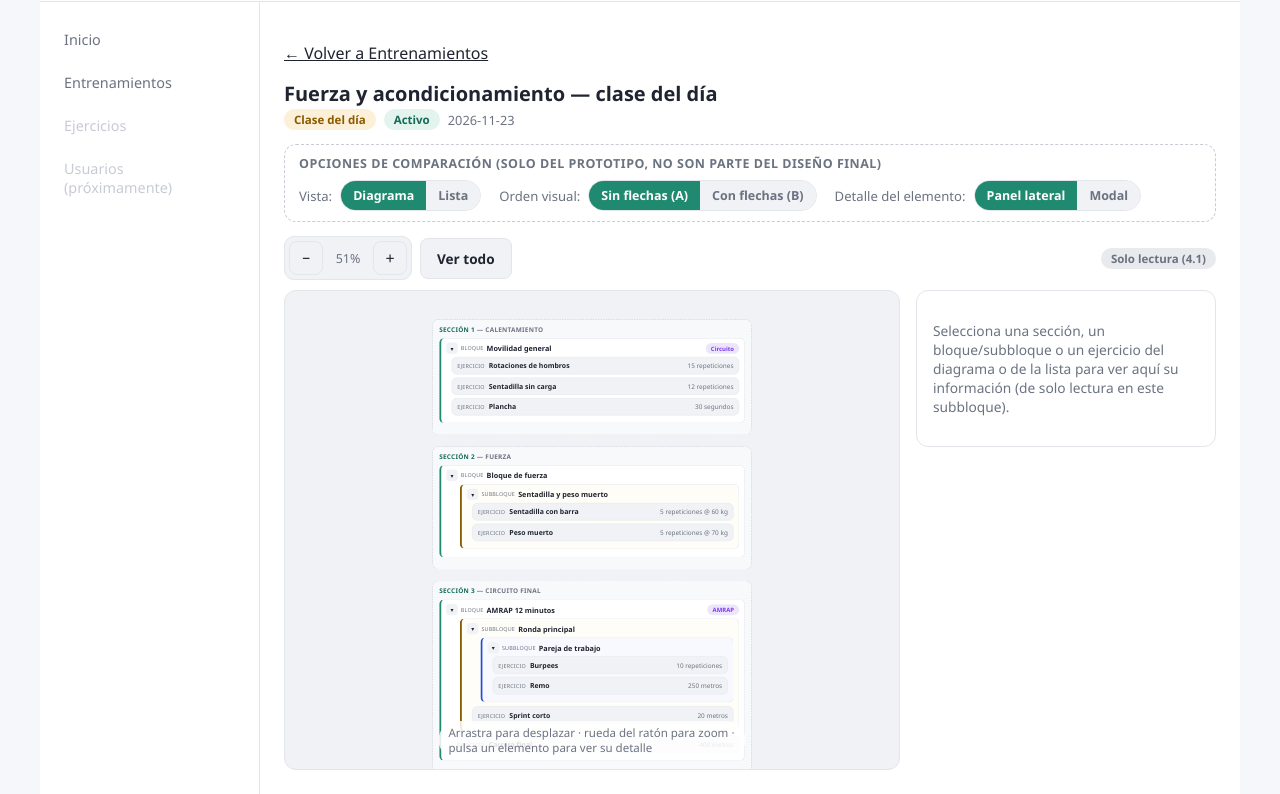
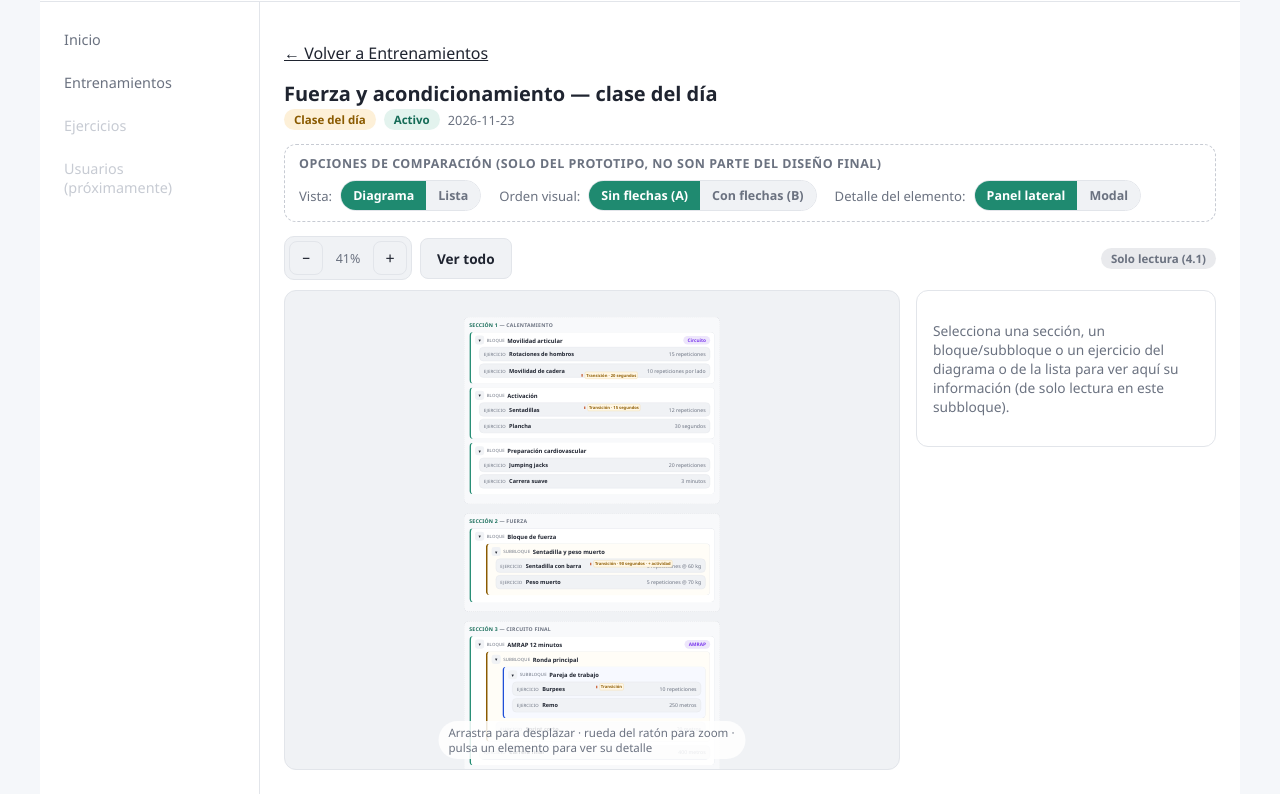
Before and after one commit to danihengon/WodFlowx-prototipos, a plain HTML site: page bloque4/4.1-visualizacion/index.html in a window 1280 px wide. Shown: the part 83-877 px from the top of the page. Drawn offline with Linux system fonts and the light colour scheme.

Commit message:
Ajusta el prototipo 4.1: flechas de secuencia visibles y varios grupos por seccion
Las flechas no se veian porque .canvas-svg-layer se pintaba detras de
.canvas-tree (ambos con z-index:auto dentro del contexto de apilamiento
que crea el transform de zoom/paneo, pintados en orden de DOM: el SVG
iba antes). Corregido con z-index explicito. Ademas, los conectores
usaban el centro de cada tarjeta como punto de conexion, quedando casi
enteramente ocultos tras su fondo opaco; ahora usan el borde (inferior
del origen, superior del destino), viven en el hueco entre tarjetas y
nunca atraviesan el contenido. Las etiquetas de transicion llevan ahora
un fondo propio para no confundirse con el texto de al lado.

Las flechas de secuencia (orden visual, sin Transition en PostgreSQL)
se distinguen de las transiciones reales (naranja discontinuo, con
duracion/actividad) y ademas de las conexiones entre grupos (mas
gruesas) frente a las conexiones entre ejercicios (mas finas).

La seccion "Calentamiento" pasa a tener tres grupos principales
consecutivos (Movilidad articular / Activacion / Preparacion
cardiovascular), con una transicion real entre los dos primeros --
verificado en TransitionService.java que dos grupos principales de la
misma seccion comparten contenedor (section_id) y pueden conectarse--
y solo orden visual (sin transicion) entre el segundo y el tercero,
para poder comparar ambos casos.

```diff
--- a/bloque4/4.1-visualizacion/app.js
+++ b/bloque4/4.1-visualizacion/app.js
@@ -20,6 +20,7 @@
 
   var dataIndex = {}; // key -> { type, data, depth }
   var flowNameIndex = {}; // flowElementId -> nombre legible
+  var flowTypeIndex = {}; // flowElementId -> 'group' | 'exercise'
   var nodeElements = {}; // key -> elemento DOM del diagrama actual
   var flowIndex = {}; // flowElementId -> elemento DOM del diagrama actual
   var orderContainers = []; // listas de flowElementId en orden, por contenedor
@@ -54,11 +55,13 @@
   function indexExercise(e) {
     dataIndex[exKey(e)] = { type: "exercise", data: e };
     flowNameIndex[e.flowElementId] = e.exerciseName;
+    flowTypeIndex[e.flowElementId] = "exercise";
   }
 
   function indexGroup(g, depth) {
     dataIndex[groupKey(g)] = { type: "group", data: g, depth: depth };
     flowNameIndex[g.flowElementId] = g.name;
+    flowTypeIndex[g.flowElementId] = "group";
     g.content.slice().forEach(function (ci) {
       if (ci.kind === "group") {
         indexGroup(ci.item, depth + 1);
@@ -438,6 +441,11 @@
   }
 
   // ---------- Flechas (SVG) ----------
+  // Dos familias claramente distintas, para no confundir nunca una con
+  // otra: "order-*" son conexiones puramente visuales (el orden dentro de
+  // un mismo contenedor, deducido de "position"; no implican ninguna fila
+  // TRANSITION en PostgreSQL) y "transition" es la única que representa
+  // una Transition real y persistida (origen/destino/duración/actividad).
   var markersReady = false;
   function ensureArrowMarkers(svg) {
     if (markersReady) {
@@ -446,18 +454,19 @@
     var ns = "http://www.w3.org/2000/svg";
     var defs = document.createElementNS(ns, "defs");
     [
-      { id: "arrow-order", color: "#b7bdc7" },
-      { id: "arrow-transition", color: "#c2410c" },
+      { id: "arrow-order-exercise", color: "#9aa1ad", size: 7 },
+      { id: "arrow-order-group", color: "#64748b", size: 9 },
+      { id: "arrow-transition", color: "#c2410c", size: 9 },
     ].forEach(function (m) {
       var marker = document.createElementNS(ns, "marker");
       marker.setAttribute("id", m.id);
-      marker.setAttribute("markerWidth", "8");
-      marker.setAttribute("markerHeight", "8");
-      marker.setAttribute("refX", "6");
-      marker.setAttribute("refY", "3");
+      marker.setAttribute("markerWidth", String(m.size));
+      marker.setAttribute("markerHeight", String(m.size));
+      marker.setAttribute("refX", String(m.size - 2));
+      marker.setAttribute("refY", String(m.size / 2));
       marker.setAttribute("orient", "auto");
       var path = document.createElementNS(ns, "path");
-      path.setAttribute("d", "M0,0 L6,3 L0,6 Z");
+      path.setAttribute("d", "M0,0 L" + (m.size - 2) + "," + m.size / 2 + " L0," + m.size + " Z");
       path.setAttribute("fill", m.color);
       marker.appendChild(path);
       defs.appendChild(marker);
@@ -478,41 +487,65 @@
     return !!el && el.getClientRects().length > 0;
   }
 
-  function drawLine(svg, p1, p2, type, transition) {
+  // Punto de conexión en el borde (no en el centro) del nodo que queda
+  // "antes" verticalmente: así el conector vive en el hueco entre
+  // tarjetas, nunca atraviesa ni oculta el contenido de ninguna de ellas.
+  function edgePoints(aEl, bEl) {
+    var ra = nodeRect(aEl);
+    var rb = nodeRect(bEl);
+    if (ra.top <= rb.top) {
+      return {
+        p1: { x: ra.left + ra.width / 2, y: ra.top + ra.height },
+        p2: { x: rb.left + rb.width / 2, y: rb.top },
+      };
+    }
+    return {
+      p1: { x: ra.left + ra.width / 2, y: ra.top },
+      p2: { x: rb.left + rb.width / 2, y: rb.top + rb.height },
+    };
+  }
+
+  function drawLine(svg, p1, p2, markerId, strokeColor, strokeWidth, dashed, label) {
     var ns = "http://www.w3.org/2000/svg";
     var line = document.createElementNS(ns, "line");
     line.setAttribute("x1", p1.x);
     line.setAttribute("y1", p1.y);
     line.setAttribute("x2", p2.x);
     line.setAttribute("y2", p2.y);
-    if (type === "transition") {
-      line.setAttribute("stroke", "#c2410c");
-      line.setAttribute("stroke-width", "2.5");
+    line.setAttribute("stroke", strokeColor);
+    line.setAttribute("stroke-width", String(strokeWidth));
+    if (dashed) {
       line.setAttribute("stroke-dasharray", "7,5");
-      line.setAttribute("marker-end", "url(#arrow-transition)");
-    } else {
-      line.setAttribute("stroke", "#b7bdc7");
-      line.setAttribute("stroke-width", "1.5");
-      line.setAttribute("marker-end", "url(#arrow-order)");
     }
+    line.setAttribute("marker-end", "url(#" + markerId + ")");
     svg.appendChild(line);
 
-    if (type === "transition") {
-      var midX = (p1.x + p2.x) / 2;
-      var midY = (p1.y + p2.y) / 2;
-      var parts = ["Transición"];
-      if (transition.duration) {
-        parts.push(transition.duration.value + " " + transition.duration.unit);
-      }
-      if (transition.activity) {
-        parts.push("+ actividad");
-      }
+    if (label) {
+      // Ancla a la izquierda (no al punto medio): los nodos (ejercicio o
+      // grupo) muestran su propio texto pegado a los bordes izquierdo y
+      // derecho, así que un punto medio cualquiera puede caer encima de
+      // ese texto. Partir siempre desde el borde izquierdo del más
+      // estrecho de los dos extremos evita esa zona. Además se añade un
+      // rectángulo de fondo detrás del texto (medido con getBBox tras
+      // insertarlo), para que nunca quede ilegible sobre lo que haya
+      // debajo, sea texto de un nodo o la propia línea.
+      var labelX = Math.min(p1.x, p2.x) + 10;
+      var labelY = (p1.y + p2.y) / 2 + 3;
       var text = document.createElementNS(ns, "text");
-      text.setAttribute("x", midX + 6);
-      text.setAttribute("y", midY - 6);
+      text.setAttribute("x", labelX);
+      text.setAttribute("y", labelY);
       text.setAttribute("class", "arrow-label");
-      text.textContent = parts.join(" · ");
+      text.textContent = label;
       svg.appendChild(text);
+      var bbox = text.getBBox();
+      var bg = document.createElementNS(ns, "rect");
+      bg.setAttribute("x", bbox.x - 3);
+      bg.setAttribute("y", bbox.y - 2);
+      bg.setAttribute("width", bbox.width + 6);
+      bg.setAttribute("height", bbox.height + 4);
+      bg.setAttribute("rx", "3");
+      bg.setAttribute("class", "arrow-label-bg");
+      svg.insertBefore(bg, text);
     }
   }
 
@@ -522,6 +555,7 @@
     if (!svg || !treeRoot) {
       return;
     }
+    treeRoot.classList.toggle("arrows-on", orderStyleMode === "B");
     while (svg.firstChild) {
       svg.removeChild(svg.firstChild);
     }
@@ -532,11 +566,6 @@
     svg.setAttribute("width", w);
     svg.setAttribute("height", h);
 
-    function center(el) {
-      var r = nodeRect(el);
-      return { x: r.left + r.width / 2, y: r.top + r.height / 2 };
-    }
-
     if (orderStyleMode === "B") {
       orderContainers.forEach(function (ids) {
         for (var i = 0; i < ids.length - 1; i++) {
@@ -545,7 +574,13 @@
           if (!isVisible(a) || !isVisible(b)) {
             continue;
           }
-          drawLine(svg, center(a), center(b), "order");
+          var bothGroups = flowTypeIndex[ids[i]] === "group" && flowTypeIndex[ids[i + 1]] === "group";
+          var pts = edgePoints(a, b);
+          if (bothGroups) {
+            drawLine(svg, pts.p1, pts.p2, "arrow-order-group", "#64748b", 2.5, false, null);
+          } else {
+            drawLine(svg, pts.p1, pts.p2, "arrow-order-exercise", "#9aa1ad", 1.5, false, null);
+          }
         }
       });
     }
@@ -556,7 +591,15 @@
       if (!isVisible(a) || !isVisible(b)) {
         return;
       }
-      drawLine(svg, center(a), center(b), "transition", t);
+      var parts = ["Transición"];
+      if (t.duration) {
+        parts.push(t.duration.value + " " + t.duration.unit);
+      }
+      if (t.activity) {
+        parts.push("+ actividad");
+      }
+      var pts = edgePoints(a, b);
+      drawLine(svg, pts.p1, pts.p2, "arrow-transition", "#c2410c", 2.5, true, parts.join(" · "));
     });
   }
 
--- a/bloque4/4.1-visualizacion/data.js
+++ b/bloque4/4.1-visualizacion/data.js
@@ -60,6 +60,13 @@ var WORKOUT_TREE = {
 
   sections: [
     {
+      // Tres grupos principales consecutivos, para comprobar cómo se
+      // representan varios bloques dentro de una misma sección: su orden,
+      // las flechas de secuencia entre ellos, y una transición real entre
+      // los dos primeros (el backend sí lo permite: dos grupos principales
+      // de la misma sección comparten "section_id" como contenedor —
+      // TransitionService.requireSameContainer, verificado en el código
+      // real antes de añadir esta transición ficticia).
       sectionId: 1,
       position: 1,
       name: "Calentamiento",
@@ -70,20 +77,55 @@ var WORKOUT_TREE = {
           group: grp(
             11,
             1001,
-            "Movilidad general",
-            "Dos pasadas suaves, sin carga, para preparar la sesión.",
+            "Movilidad articular",
+            "Pasada suave, sin carga, para preparar la sesión.",
             [
               contentItem(1, exOcc(2001, 2001, "Rotaciones de hombros", "15 repeticiones", [
                 { label: "Repeticiones", value: "15" },
               ])),
-              contentItem(2, exOcc(2002, 2002, "Sentadilla sin carga", "12 repeticiones", [
+              contentItem(2, exOcc(2010, 2010, "Movilidad de cadera", "10 repeticiones por lado", [
+                { label: "Repeticiones", value: "10 por lado" },
+              ])),
+            ],
+            { dynamicName: "Circuito", parameters: [{ label: "Rondas", value: "2" }] }
+          ),
+        },
+        {
+          sectionGroupId: 104,
+          position: 2,
+          group: grp(
+            17,
+            1007,
+            "Activación",
+            "",
+            [
+              contentItem(1, exOcc(2002, 2002, "Sentadillas", "12 repeticiones", [
                 { label: "Repeticiones", value: "12" },
               ])),
-              contentItem(3, exOcc(2003, 2003, "Plancha", "30 segundos", [
+              contentItem(2, exOcc(2003, 2003, "Plancha", "30 segundos", [
                 { label: "Duración", value: "30 s" },
               ])),
             ],
-            { dynamicName: "Circuito", parameters: [{ label: "Rondas", value: "2" }] }
+            null
+          ),
+        },
+        {
+          sectionGroupId: 105,
+          position: 3,
+          group: grp(
+            18,
+            1008,
+            "Preparación cardiovascular",
+            "",
+            [
+              contentItem(1, exOcc(2013, 2013, "Jumping jacks", "20 repeticiones", [
+                { label: "Repeticiones", value: "20" },
+              ])),
+              contentItem(2, exOcc(2014, 2014, "Carrera suave", "3 minutos", [
+                { label: "Duración", value: "3 min" },
+              ])),
+            ],
+            null
           ),
         },
       ],
@@ -195,6 +237,20 @@ var WORKOUT_TREE = {
   // sean visualmente consecutivos, porque están en contenedores distintos).
   transitions: [
     {
+      // Transición real entre dos GRUPOS PRINCIPALES de la misma sección
+      // (Movilidad articular -> Activación, ambos de "Calentamiento").
+      // Válida porque comparten section_id como contenedor (ver nota más
+      // arriba); el tercer grupo (Preparación cardiovascular) queda unido
+      // al segundo solo por orden visual, sin ninguna transición real, a
+      // propósito, para poder comparar ambos casos en el mismo lienzo.
+      transitionId: 9004,
+      originFlowElementId: 1001,
+      destinationFlowElementId: 1007,
+      description: "Cambio de bloque",
+      duration: { value: 20, unit: "segundos" },
+      activity: null,
+    },
+    {
       transitionId: 9001,
       originFlowElementId: 2002,
       destinationFlowElementId: 2003,
--- a/bloque4/4.1-visualizacion/editor.css
+++ b/bloque4/4.1-visualizacion/editor.css
@@ -169,13 +169,30 @@
   left: 0;
   pointer-events: none;
   overflow: visible;
+  /* .canvas-world tiene un transform aplicado por JS (zoom/paneo), lo que
+     lo convierte en contexto de apilamiento. Dentro de él, este SVG
+     aparece antes que .canvas-tree en el DOM: sin z-index, ambos tienen
+     z-index:auto y se pintan en orden de DOM, así que el SVG quedaba
+     detrás de las tarjetas de nodo (de fondo opaco) y las flechas
+     aparecían casi totalmente ocultas. z-index lo sube por encima. */
+  z-index: 2;
 }
 
 .canvas-tree {
   position: relative;
+  z-index: 1;
   display: flex;
   flex-direction: column;
   gap: 22px;
+}
+
+/* Hueco algo mayor entre hermanos cuando el modo "con flechas" está
+   activo, para que el conector y su etiqueta quepan con claridad en el
+   espacio entre tarjetas, sin solaparse con el texto. Solo afecta al
+   espaciado, nunca a la estructura ni a los datos. */
+.canvas-tree.arrows-on .node-group,
+.canvas-tree.arrows-on .node-exercise {
+  margin-bottom: 20px;
 }
 
 .canvas-hint {
@@ -315,6 +332,12 @@
   font-size: 10px;
   fill: #92620a;
   font-weight: 600;
+}
+
+.arrow-label-bg {
+  fill: #fff7e6;
+  stroke: #f3d9a4;
+  stroke-width: 1;
 }
 
 /* ---------- Vista jerárquica (lista) ---------- */
```
